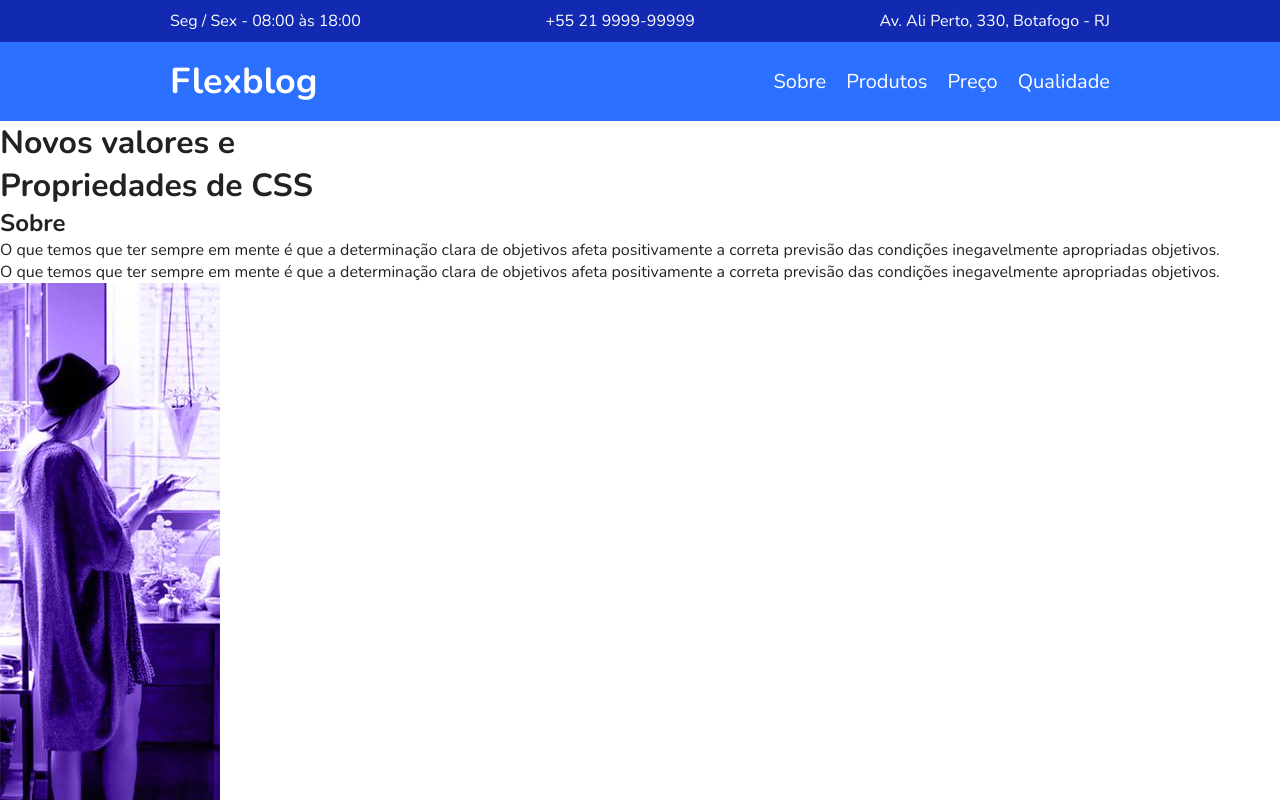
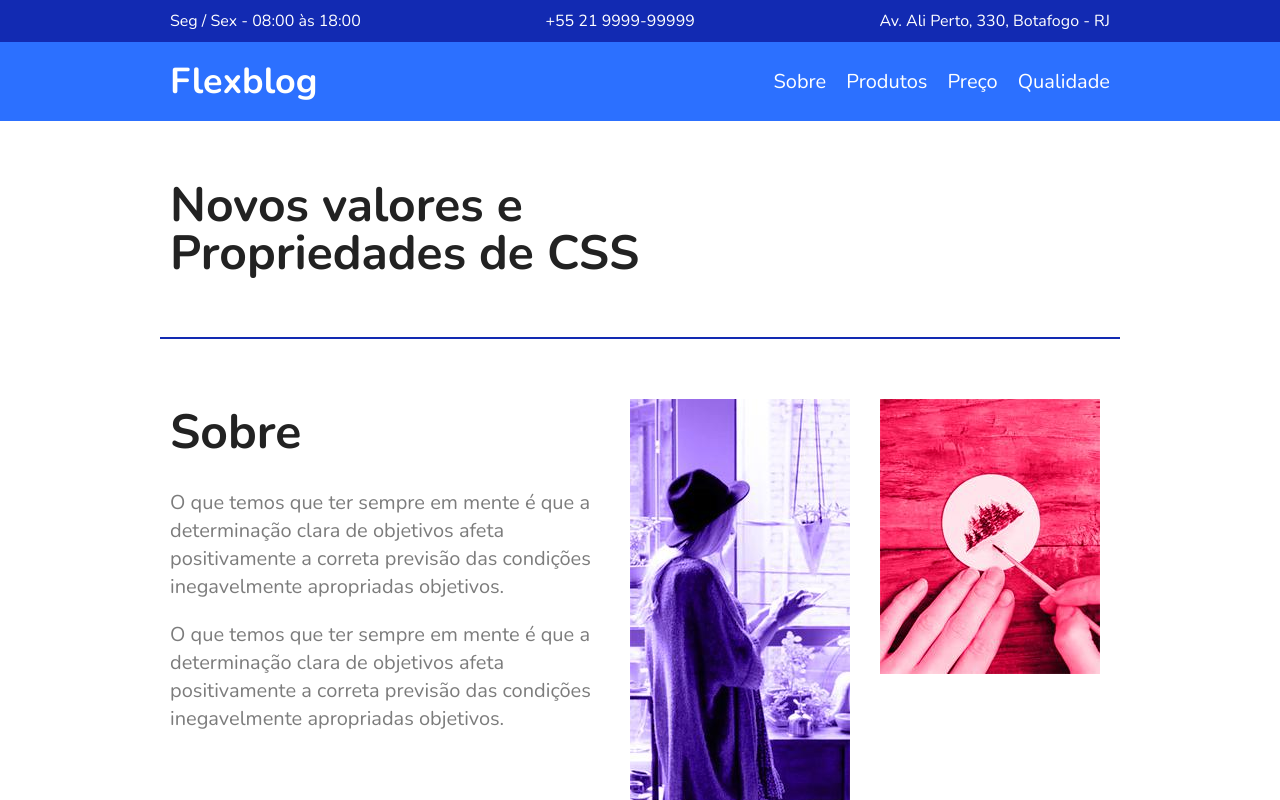
Before and after one commit to luccasmesquita/posicionamentos-CSS, a plain HTML site: page Flexblog/index.html in a window 1280 px wide. Shown: the top 800 px of the page. Drawn offline with nearby package versions, Linux system fonts and the light colour scheme.

Commit message:
commit - css section sobre

```diff
--- a/Flexblog/css/style.css
+++ b/Flexblog/css/style.css
@@ -72,3 +72,41 @@ img {
 .menu-nav a:hover {
     color: #122ab2;
 }
+
+/* Introdução */
+.introducao {
+    font-size: 3em;
+    line-height: 1;
+    max-width: 960px;
+    margin: 0 auto;
+    padding: 60px 10px;
+}
+
+/* Sobre */
+.sobre {
+    border-top: 2px solid #122ab2;
+    border-bottom: 2px solid #122ab2;
+    max-width: 960px;
+    margin: 0 auto;
+    padding: 60px 0;
+    display: flex;
+    flex-wrap: wrap;
+}
+.sobre-info {
+    flex: 2 1 300px;
+    margin: 0 10px;
+}
+.sobre-info h1 {
+    font-size: 3em;
+    margin-bottom: .5em;
+}
+.sobre-info p {
+    font-size: 1.25em;
+    line-height: 1.4;
+    margin-bottom: 1em;
+    color: #7c7c7c;
+}
+.sobre-img {
+    flex: 1 1 160px;
+    margin: 0 10px;
+}
```
